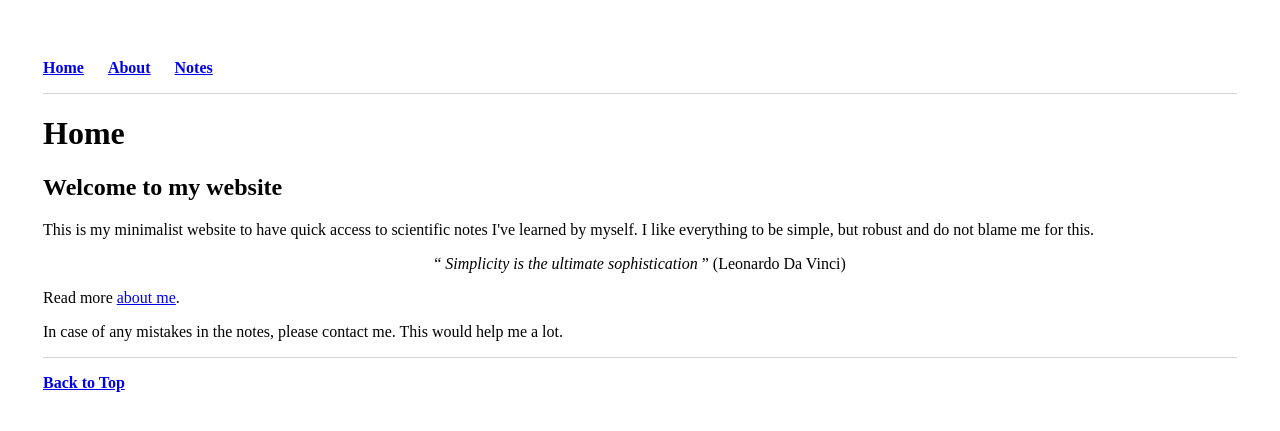
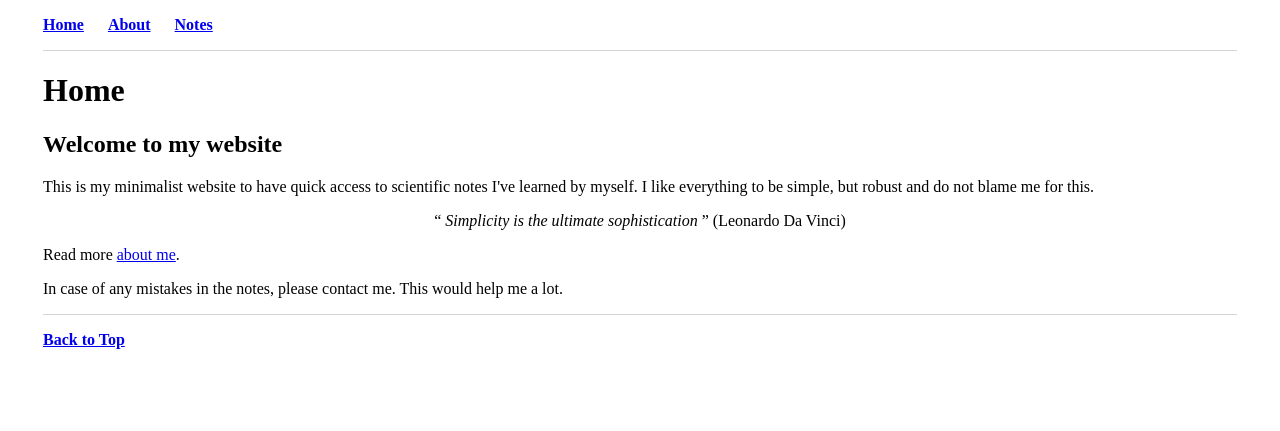
Before and after one commit to mrrezaie/mrrezaie.github.io, a Jekyll site: the page built from index.html, in a window 1280 px wide. Shown: the top 431 px of the page. Built offline with Jekyll 4.4.1, drawn with Linux system fonts in a browser that asks for light colours.

Commit message:
Update main.css

```diff
--- a/css/main.css
+++ b/css/main.css
@@ -1,5 +1,5 @@
 body {
-padding: 35px 35px 35px 35px;
+padding: 0px 35px 35px 35px;
 }
 
 nav ul, footer ul {
```
